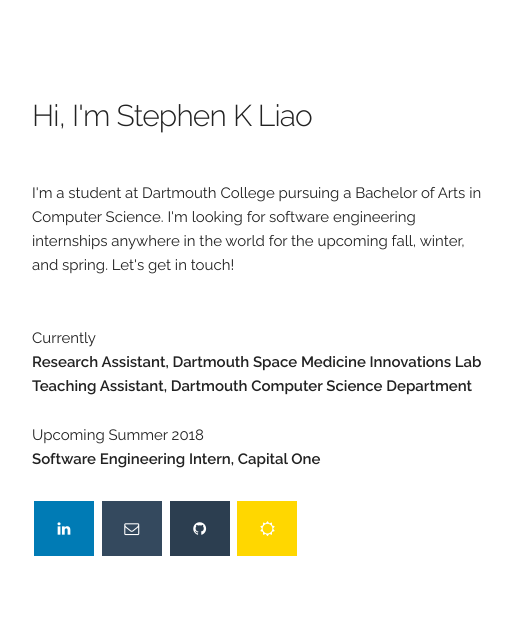
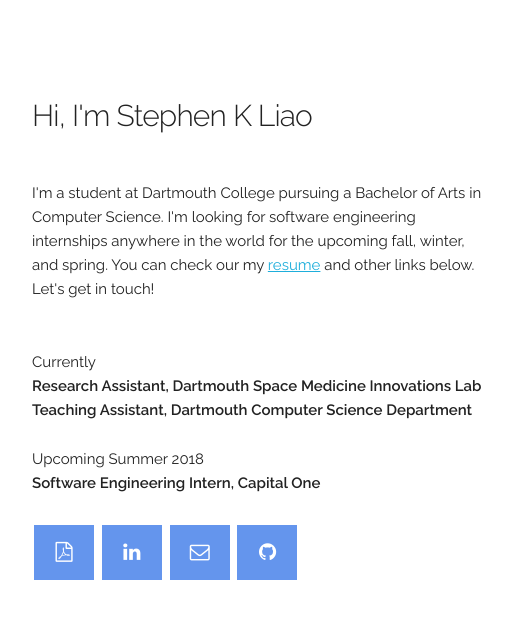
Before and after one commit to stephen19K/stephenliao.me, a plain HTML site: page index.html in a window 1280 px wide. Shown: the full height of the page, 128-654 px from the left. Drawn offline with nearby package versions, Linux system fonts and the light colour scheme.

Commit message:
improved icon colors

```diff
--- a/css/main.css
+++ b/css/main.css
@@ -18,22 +18,30 @@
   }
 
   .fa-linkedin{
-    background: #007bb5;
+    background: cornflowerblue;
+    /* background: #007bb5; */
     color: white;
   }
 
   .fa-envelope-o{
-    background: #34495e;
+    background: cornflowerblue;
+    /* background: #34495e; */
     color: white;
   }
 
   .fa-github{
-    background: #2c3e50;
+    background: cornflowerblue;
+    /* background: #2c3e50; */
     color: white;
   }
 
   .fa-sun-o{
-    background: gold;
+    background: cornflowerblue;  /* gold; */
+    color: white;
+  }
+
+  .fa-file-pdf-o{
+    background: cornflowerblue;
     color: white;
   }
 
--- a/index.html
+++ b/index.html
@@ -47,8 +47,7 @@
       <div class="one-half column" style="margin-top: 10%">
         <h4>Hi, I'm Stephen K Liao</h4>
         <br>
-        <p>I'm a student at Dartmouth College pursuing a Bachelor of Arts in Computer Science. I'm looking for software engineering internships anywhere in the world for the upcoming fall, winter, and spring.
-        Let's get in touch!</p>
+        <p>I'm a student at Dartmouth College pursuing a Bachelor of Arts in Computer Science. I'm looking for software engineering internships anywhere in the world for the upcoming fall, winter, and spring. You can check our my <a href="files/Resume.pdf">resume</a> and other links below. Let's get in touch!</p>
         <br>
         <p>Currently
           <br>
@@ -60,13 +59,15 @@
           <br>
           <strong>Software Engineering Intern, Capital One</strong>
         </p>
-        <a href="https://www.linkedin.com/in/stephen-liao-31832b149/" class="fa fa-linkedin"></a>
 
-        <a href="mailto:stephen.19@dartmouth.edu" class="fa fa-envelope-o" aria-hidden="true"></a>
+        <a href="files/Resume.pdf" class="fa fa-lg fa-file-pdf-o"></a>
 
-        <a href="https://github.com/stephen19K" class="fa fa-github" aria-hidden="true"></a>
+        <a href="https://www.linkedin.com/in/stephen-liao-31832b149/" class="fa fa-lg fa-linkedin"></a>
 
-        <a href="http://www.dandelionenglish.org" class="fa fa-sun-o"></a>
+        <a href="mailto:stephen.19@dartmouth.edu" class="fa fa-lg fa-envelope-o" aria-hidden="true"></a>
+
+        <a href="https://github.com/stephen19K" class="fa fa-lg fa-github" aria-hidden="true"></a>
+
       </div>
 
     <!-- Picture Column -->
```
